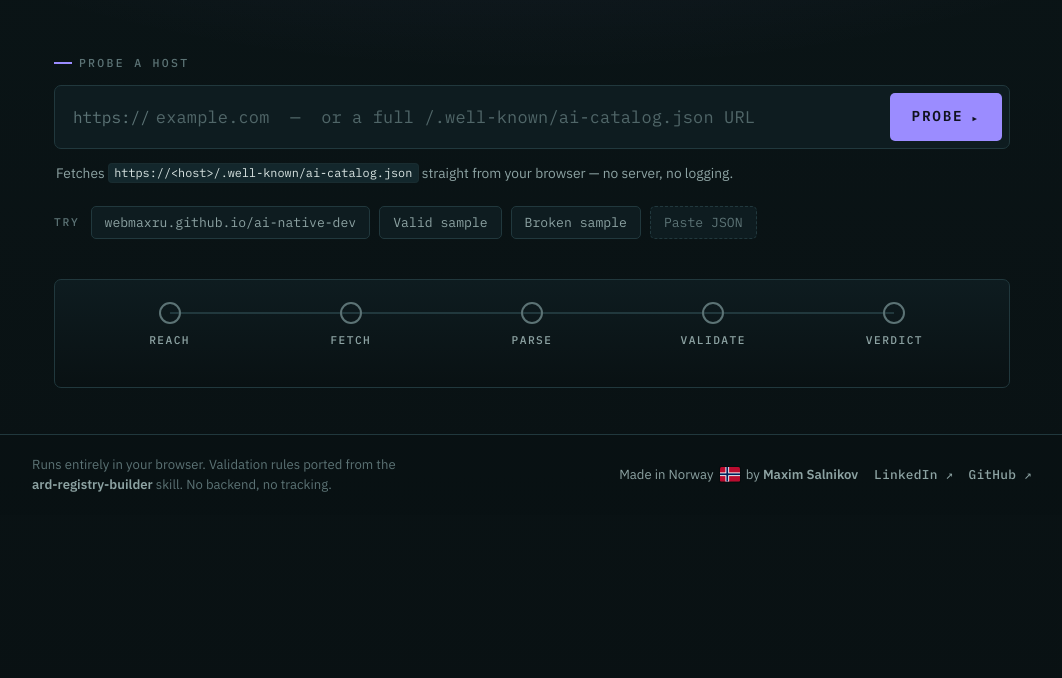
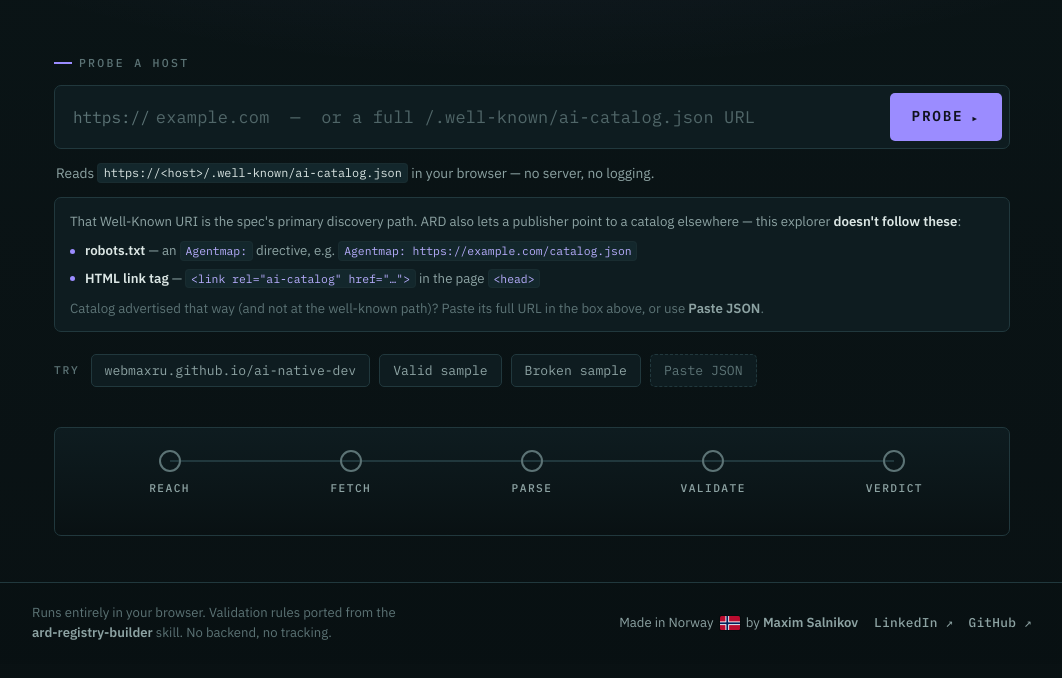
Before and after one commit to webmaxru/ard-catalog-explorer, a website with bundled scripts: page site/index.html in a window 1280 px wide. Shown: the part 62-740 px from the top of the page, without its empty margins (108-1170 px from the left). Built offline with nearby package versions, Linux system fonts and the light colour scheme.

Commit message:
Add catalog-discovery note under the host input
Clarify that the explorer reads only the Well-Known URI (/.well-known/ai-catalog.json) and document the ARD spec's other discovery mechanisms it does not follow: a robots.txt Agentmap directive and an HTML <link rel=ai-catalog> tag. Point users to paste the full URL or use Paste JSON when a catalog is advertised that way.

Co-authored-by: Copilot <223556219+Copilot@users.noreply.github.com>

```diff
--- a/site/assets/styles.css
+++ b/site/assets/styles.css
@@ -126,6 +126,16 @@ code{font-family:var(--mono); font-size:.86em}
 
 .hint{margin:14px 2px 0; font-size:.86rem; color:var(--ink-dim)}
 .hint code{color:var(--ink); background:var(--surface-2); padding:.12em .45em; border-radius:4px; border:1px solid var(--line-soft)}
+.disc-note{margin-top:13px; padding:13px 15px; border:1px solid var(--line); border-radius:var(--radius); background:var(--surface); font-size:.83rem; line-height:1.55; color:var(--ink-dim)}
+.disc-note p{margin:0}
+.disc-lead strong{color:var(--ink); font-weight:600}
+.disc-note ul{list-style:none; margin:9px 0; padding:0; display:grid; gap:7px}
+.disc-note li{padding-left:15px; position:relative}
+.disc-note li::before{content:""; position:absolute; left:0; top:.62em; width:5px; height:5px; border-radius:50%; background:var(--brand)}
+.disc-note li strong{color:var(--ink); font-weight:600}
+.disc-foot{margin-top:10px; color:var(--ink-faint)}
+.disc-foot strong{color:var(--ink-dim); font-weight:600}
+.disc-note code{color:var(--brand-bright); background:var(--surface-2); padding:.12em .42em; border-radius:4px; border:1px solid var(--line-soft); word-break:break-word}
 
 .examples{display:flex; flex-wrap:wrap; align-items:center; gap:9px; margin-top:22px}
 .examples-label{font:500 var(--label)/1 var(--mono); text-transform:uppercase; letter-spacing:.16em; color:var(--ink-faint); margin-right:2px}
--- a/site/index.html
+++ b/site/index.html
@@ -43,7 +43,15 @@
           </button>
         </div>
       </form>
-      <p class="hint">Fetches <code>https://&lt;host&gt;/.well-known/ai-catalog.json</code> straight from your browser — no server, no logging.</p>
+      <p class="hint">Reads <code>https://&lt;host&gt;/.well-known/ai-catalog.json</code> in your browser — no server, no logging.</p>
+      <div class="disc-note">
+        <p class="disc-lead">That Well-Known URI is the spec's primary discovery path. ARD also lets a publisher point to a catalog elsewhere — this explorer <strong>doesn't follow these</strong>:</p>
+        <ul>
+          <li><strong>robots.txt</strong> — an <code>Agentmap:</code> directive, e.g. <code>Agentmap: https://example.com/catalog.json</code></li>
+          <li><strong>HTML link tag</strong> — <code>&lt;link rel="ai-catalog" href="…"&gt;</code> in the page <code>&lt;head&gt;</code></li>
+        </ul>
+        <p class="disc-foot">Catalog advertised that way (and not at the well-known path)? Paste its full URL in the box above, or use <strong>Paste JSON</strong>.</p>
+      </div>
 
       <div class="examples">
         <span class="examples-label">Try</span>
```
